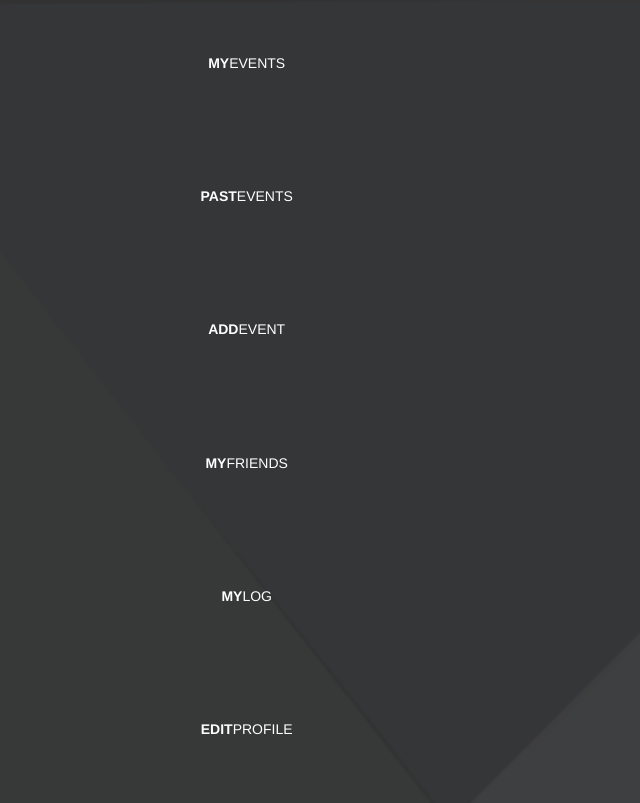
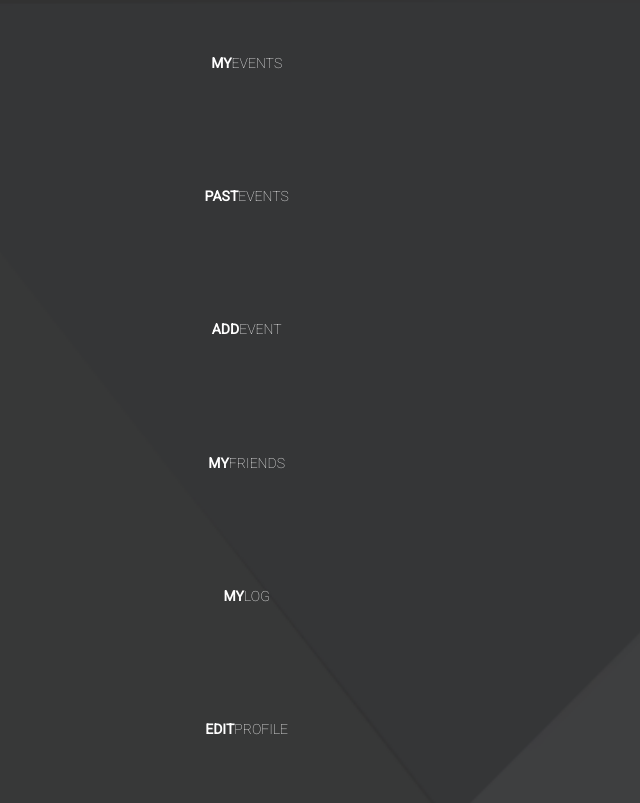
Before and after one commit to dglez/GO, a plain HTML site: page index.html in a window 1280 px wide. Shown: the whole page, without its empty margins (20-660 px from the left). Drawn offline with nearby package versions, Linux system fonts and the light colour scheme.

Commit message:
font changes

```diff
--- a/index.html
+++ b/index.html
@@ -1,6 +1,6 @@
 <!DOCTYPE html>
 <html lang="en">
-  <head>
+<head>
   <meta charset="utf-8">
   <meta http-equiv="X-UA-Compatible" content="IE=edge">
   <meta name="viewport" content="width=device-width, initial-scale=1">
@@ -9,6 +9,7 @@
 
   <!-- Bootstrap -->
   <link href="bower_components/bootstrap/dist/css/bootstrap.min.css" rel="stylesheet">
+  <link href='http://fonts.googleapis.com/css?family=Roboto:100,400' rel='stylesheet' type='text/css'>
   <link rel="stylesheet" type="text/css" href="css/styles.css">
 
   <!-- HTML5 shim and Respond.js for IE8 support of HTML5 elements and media queries -->
@@ -36,4 +37,4 @@
       <script src="bower_components/bootstrap/dist/js/bootstrap.min.js"></script>
       <script src="js/main.js"></script>
     </body>
-</html>
+    </html>
--- a/sass/styles.scss
+++ b/sass/styles.scss
@@ -1,6 +1,7 @@
 @import "bourbon";
 
 // global variables
+
 
 $primary-color: #fff;
 
@@ -14,6 +15,8 @@ body{
 	text-align: center;
 	text-transform: uppercase;
 	padding: 0;
+	font-family: 'Roboto', sans-serif;
+	font-weight: 100;
 	ul{
 		padding-left: 0;
 		list-style: none;}
```
Also changed, not shown: css/styles.css, 1 other file.
